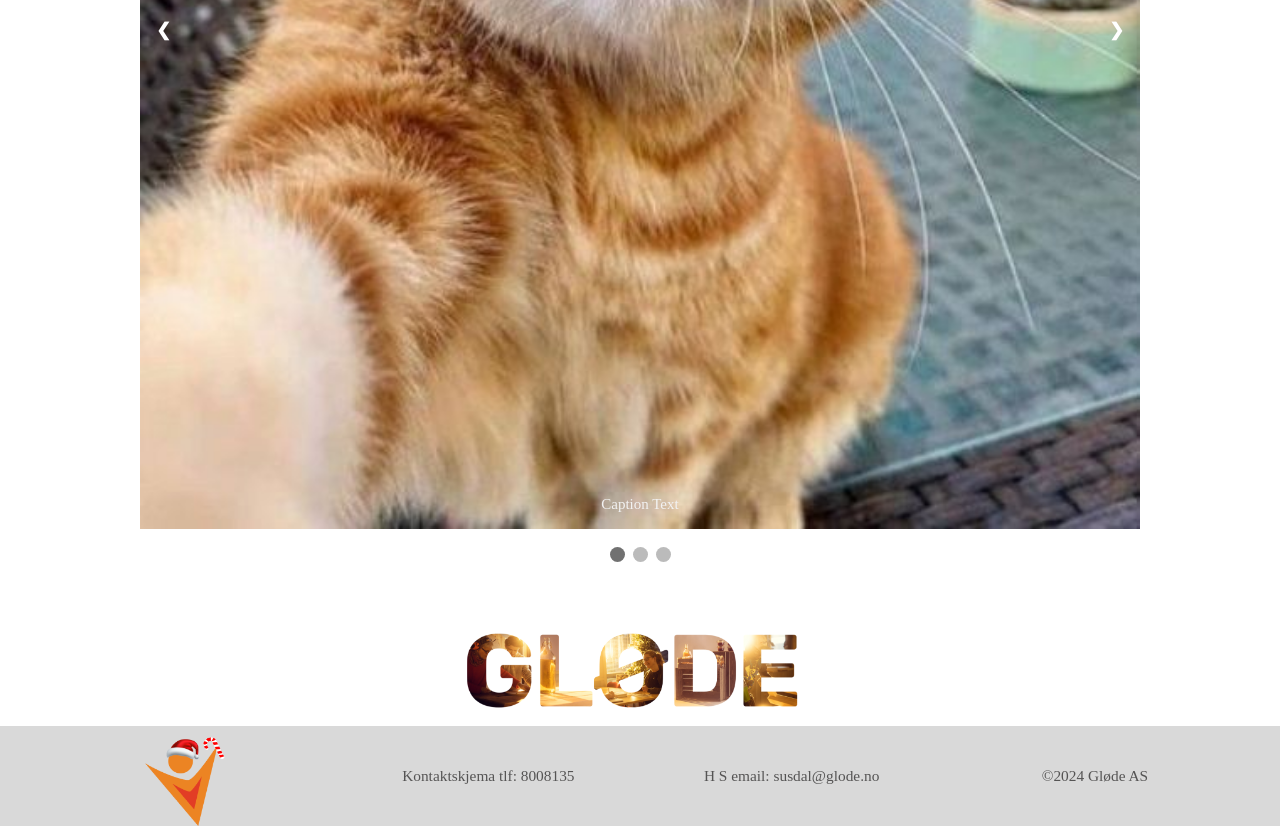
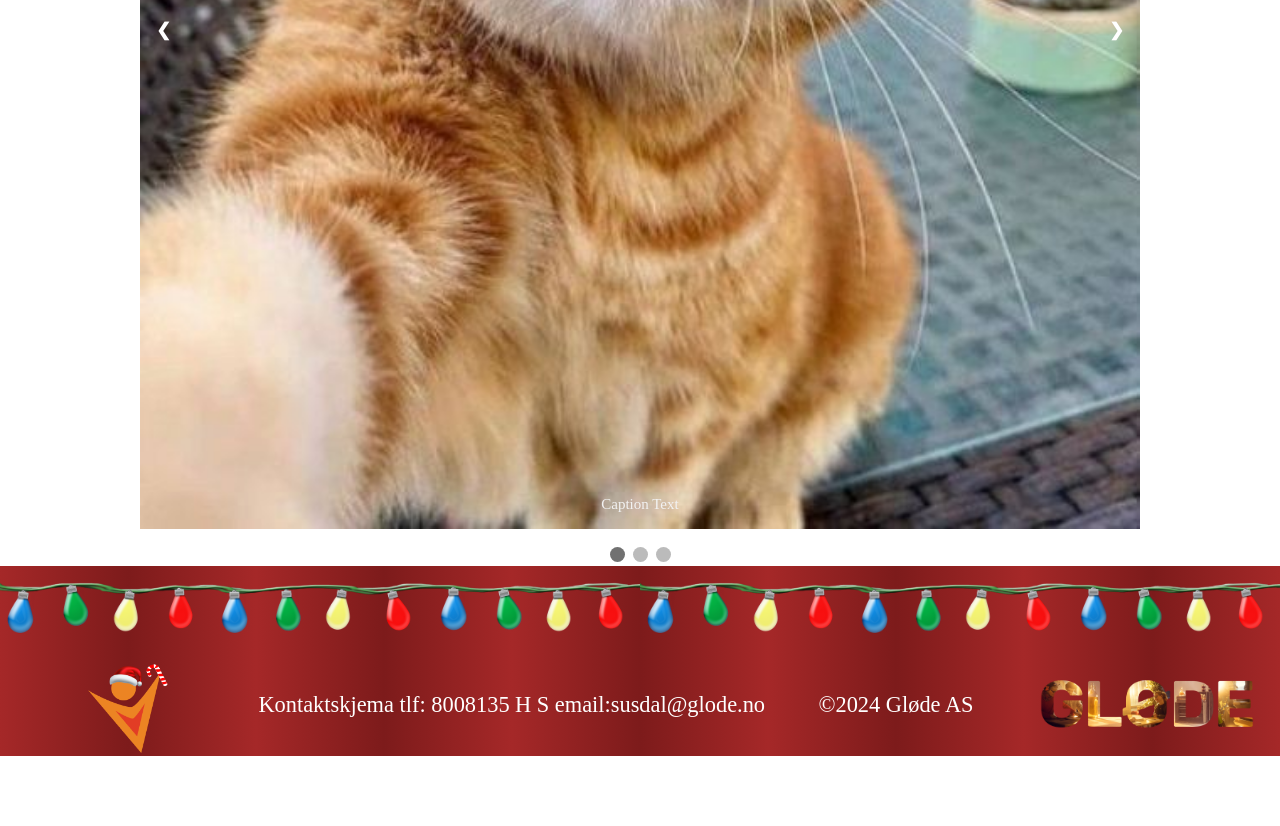
Before and after one commit to hanskoder963/Gloede-Jule-Nettside, a website: page index.html in a window 1280 px wide. Shown: the part 707-1533 px from the top of the page. After the commit the page ends 1463 px from the top, so only its background shows below. Drawn offline with Linux system fonts and the light colour scheme.

Commit message:
footer but with lights v.1

```diff
--- a/index.html
+++ b/index.html
@@ -50,14 +50,15 @@
       <span class="dot" onclick="currentSlide(3)"></span>
     </div>
   </main>
-    <footer><img class="footerglodeimg" src='Images/Glødetittel.png'/></img>
-        <div class="footerrectanglecontainer">
-          <img src="Images/gloede-logo.png">
-          <p class="footer-contact">Kontaktskjema
-          tlf: 8008135</p>
-          <p class="footer-email">H S email:
-          susdal@glode.no</p>
+
+    <footer>
+      <div class="footerrectanglecontainer">
+        <img class="footerlittleman" src="Images/gloede-logo.png">
+        <img class="footerchristmaslights" src="Images/Christmas-lights.png">
+          <p class="footer-contact">Kontaktskjema tlf: 8008135</p>
+          <p class="footer-email">H S email:susdal@glode.no</p>
           <p class="footer-copyright">©2024 Gløde AS</p>
+        <img class="footerglodeimg" src='Images/Glødetittel.png'/>
       </div>
     </footer>
 </body>
--- a/styles.css
+++ b/styles.css
@@ -284,6 +284,8 @@ img {vertical-align: middle;}
   }
 }
 
+
+
 /* Here starts the footer saga */
 
 @font-face {
@@ -297,57 +299,92 @@ footer {
   font-family: 'Kokoro';
   bottom: 0;
   width: 100%;
-  display: grid;
-  grid-template-rows: auto 1fr;
-  grid-template-columns: 1fr;
 }
 
-.footerglodeimg {
-  grid-row: 1;
-  width: 100%;
-  max-height: 80px;
-  object-fit: contain;
-  margin-bottom: 2vh;
-  margin-top: 8vh;
-}
+
 
 .footerrectanglecontainer {
-  grid-row: 2;
+  width: 100%;
   display: grid;
-  grid-template-columns: repeat(4, 1fr);
-  grid-column-gap: 10px;
+  grid-template-areas:
+   'footerchristmaslights footerchristmaslights footerchristmaslights footerchristmaslights footerchristmaslights'
+   'footer-contact footer-email footer-copyright footerglodeimg footerlittleman'
+  ;
+  grid-template-rows: 45% 55%;
+  grid-template-columns: 20% 20% 20% 20% 20%;
   align-items: center;
   justify-items: center;
-  background-color: #d9d9d9;
-  height: 100px;
-  padding: 0 3vw;
-  overflow-x: hidden;
+  background: rgb(165, 40, 40);
+  background: linear-gradient(
+    90deg,
+    rgba(165, 40, 40, 1) 0%,
+    rgba(125, 27, 27, 1) 10%,
+    rgba(165, 40, 40, 1) 20%,
+    rgba(125, 27, 27, 1) 30%,
+    rgba(165, 40, 40, 1) 40%,
+    rgba(125, 27, 27, 1) 50%,
+    rgba(165, 40, 40, 1) 60%,
+    rgba(125, 27, 27, 1) 70%,
+    rgba(165, 40, 40, 1) 80%,
+    rgba(125, 27, 27, 1) 90%,
+    rgba(165, 40, 40, 1) 100%
+    );
+    height: 190px;
+    position: relative;
+    bottom: 0;
+    overflow-x: hidden;
+  }
 
-}
+  .footerglodeimg {
+    grid-column: 5;
+    grid-row: 2;
+    width: 100%;
+    max-height: 500px;
+    object-fit: contain;
+  }
 
-.footerrectanglecontainer img {
+  .footerchristmaslights {
+    grid-column: 1 / 6 ;
+    grid-row: 1;
+    width: 100%;
+    height: 100%;
+    object-fit: contain;
+  }
+
+.footerlittleman {
+  grid-row: 2;
+  grid-column: 1;
   width: 100%;
   max-height: 100px;
   object-fit: contain;
-
 }
 
 .footer-contact,
 .footer-email,
 .footer-copyright {
   text-align: center;
-  font-size: clamp(0.9rem, 1.2vw, 1.8rem);
-  color: #555454;
-  display: flex;
+  font-size: 1.4rem;
+  color: #ffffff;
   align-items: center;
   justify-content: center;
   line-height: 1.4;
   padding: 0 5px;
-  max-width: 100%;
   white-space: nowrap;
   overflow: hidden;
   }
 
+.footer-contact {
+  grid-column: 2;
+  grid-row: 2;
+}
+.footer-email {
+  grid-column: 3;
+  grid-row: 2;
+}
+.footer-copyright {
+  grid-column: 4;
+  grid-row: 2;
+}
 
 
   @media screen and (max-width: 600px) {
@@ -362,6 +399,7 @@ footer {
       flex-direction: column;
       align-items: center;
       grid-row-gap: 1px;
+      bottom: 0;
     }
 
     .footer-contact,
```
Also changed, not shown: Images/Christmas-lights.png (added).
